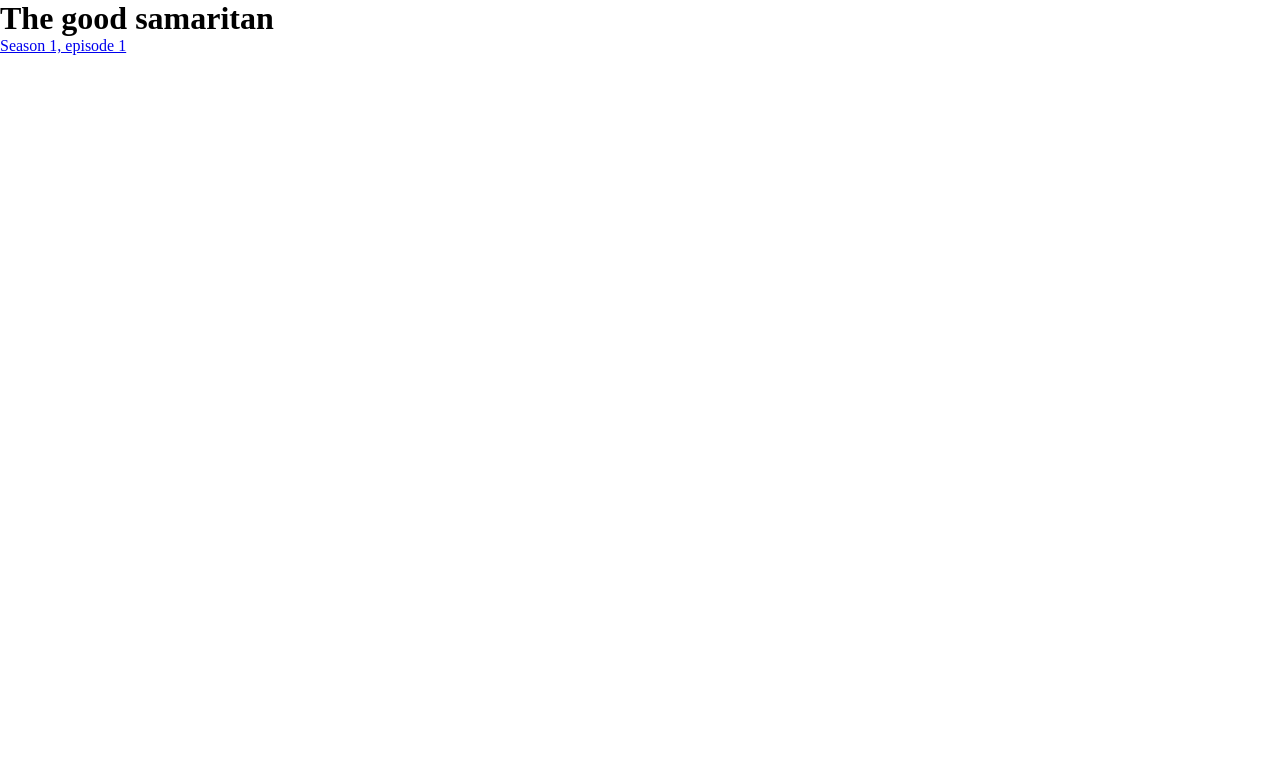
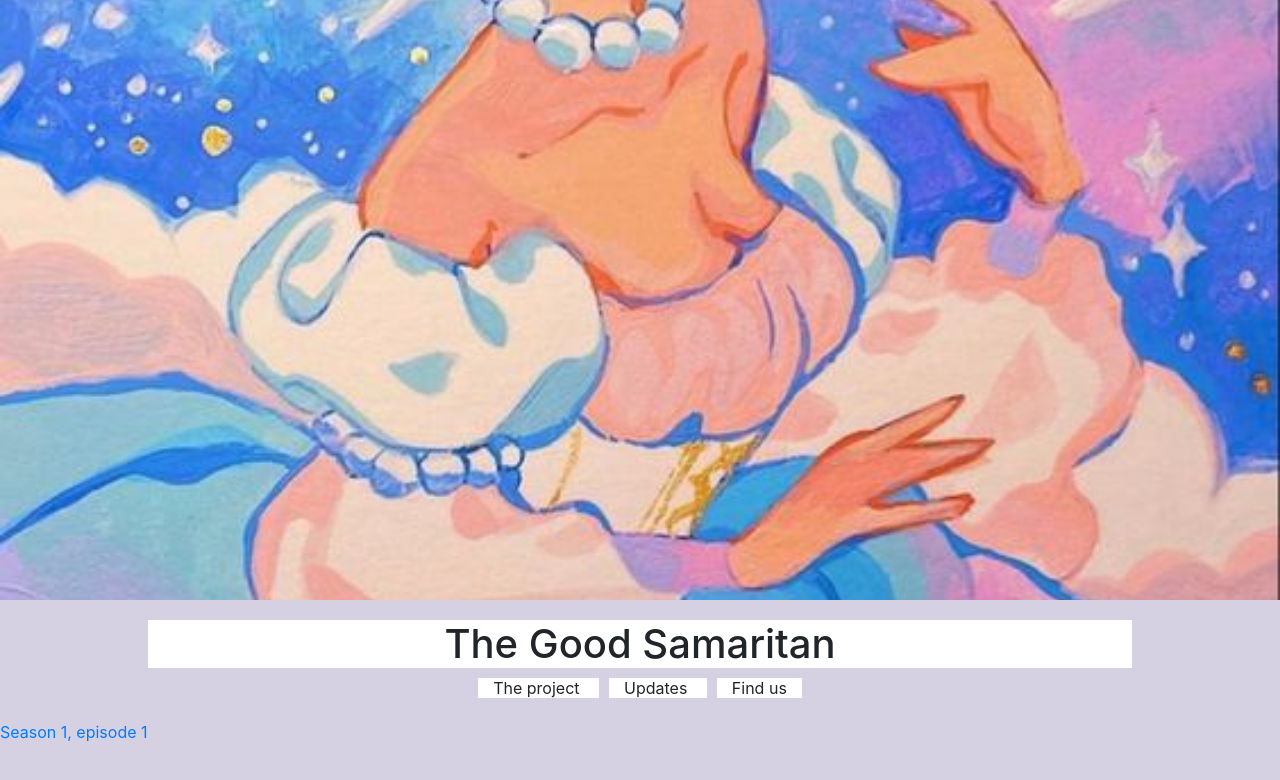
Before and after one commit to MidnattLantern/the_good_samaritan, a plain HTML site: page index.html in a window 1280 px wide. Drawn offline with nearby package versions, Linux system fonts and the light colour scheme.

Commit message:
import bootstrap

```diff
--- a/assets/css/style.css
+++ b/assets/css/style.css
@@ -1,22 +1,64 @@
+
+
+/* ------ basic setup */
+
 * {
     margin: 0px;
     padding: 0px;
 }
 
+body {
+    background-color: #d6d1e2;
+}
+
+/* ------ header */
+
+.home-header {
+    padding: 20px;
+    margin-left: auto;
+    margin-right: auto;
+    width:80%;
+    text-align: center;
+}
+
+.header-content a {
+    margin: 5px;
+    height: 30px;
+    background-color: #fff;
+}
+
+h1 {
+    background-color: #fff;
+}
+
+img {
+    width: 100%;
+    height: 600px;
+    object-fit: cover;
+}
+
+/* ------ */
+
 p {
     font-size: 25px;
+    padding: 25px;
 }
 
-.test_box {
-    width: 160px;
-    height: 160px;
-    background-color: red;
+/* ------ textbox window */
+
+li {
+    list-style: none;
 }
 
 .textbox {
     margin: 10px;
     border:solid black 1px;
     display: flex;
+}
+
+.textbox img {
+    width: 200px;
+    height: 200px;
 }
 
 #content_window {
--- a/index.html
+++ b/index.html
@@ -3,14 +3,38 @@
 <head>
     <meta charset="UTF-8">
     <meta name="viewport" content="width=device-width, initial-scale=1.0">
+    <link rel="stylesheet" href="https://maxcdn.bootstrapcdn.com/bootstrap/4.2.1/css/bootstrap.min.css" type="text/css" />
+    <link rel="stylesheet" href="https://maxcdn.bootstrapcdn.com/font-awesome/4.7.0/css/font-awesome.min.css" type="text/css" />
+    <link rel="stylesheet" href="https://cdnjs.cloudflare.com/ajax/libs/hover.css/2.1.1/css/hover-min.css" type="text/css" />
     <link rel="stylesheet" href="../the_good_samaritan/assets/css/style.css">
     <script src="../the_good_samaritan/assets/script/script.js"></script>
     <title>Document</title>
 </head>
 <body>
-    <h1>
-        The good samaritan
-    </h1>
-    <a href="../the_good_samaritan/s1e1_scene1.html">Season 1, episode 1</a>
+    <header>
+        <div class="home-banner">
+            <img src="../the_good_samaritan/assets/images/textbox_card/sample_banner.jpg">
+        </div>
+        <div class="home-header">
+            <h1>
+                The Good Samaritan
+            </h1>
+            <div class="header-content container">
+                <a class="col-sm-4">
+                    The project
+                </a>
+                <a class="col-sm-4">
+                    Updates
+                </a>
+                <a class="col-sm-4">
+                    Find us
+                </a>
+            </div>
+        </div>
+    </header>
+    <main>
+        <a href="../the_good_samaritan/s1e1_scene1.html">Season 1, episode 1</a>
+    </main>
+
 </body>
 </html>
```
Also changed, not shown: s1e1_scene1.html (+3 -0 lines), s1e1_scene2.html (+3 -0 lines), s1e1_scene3.html (+3 -0 lines), assets/images/textbox_card/jen_box_neutral.png, assets/images/textbox_card/sample_banner.jpg (added), 2 other files.
